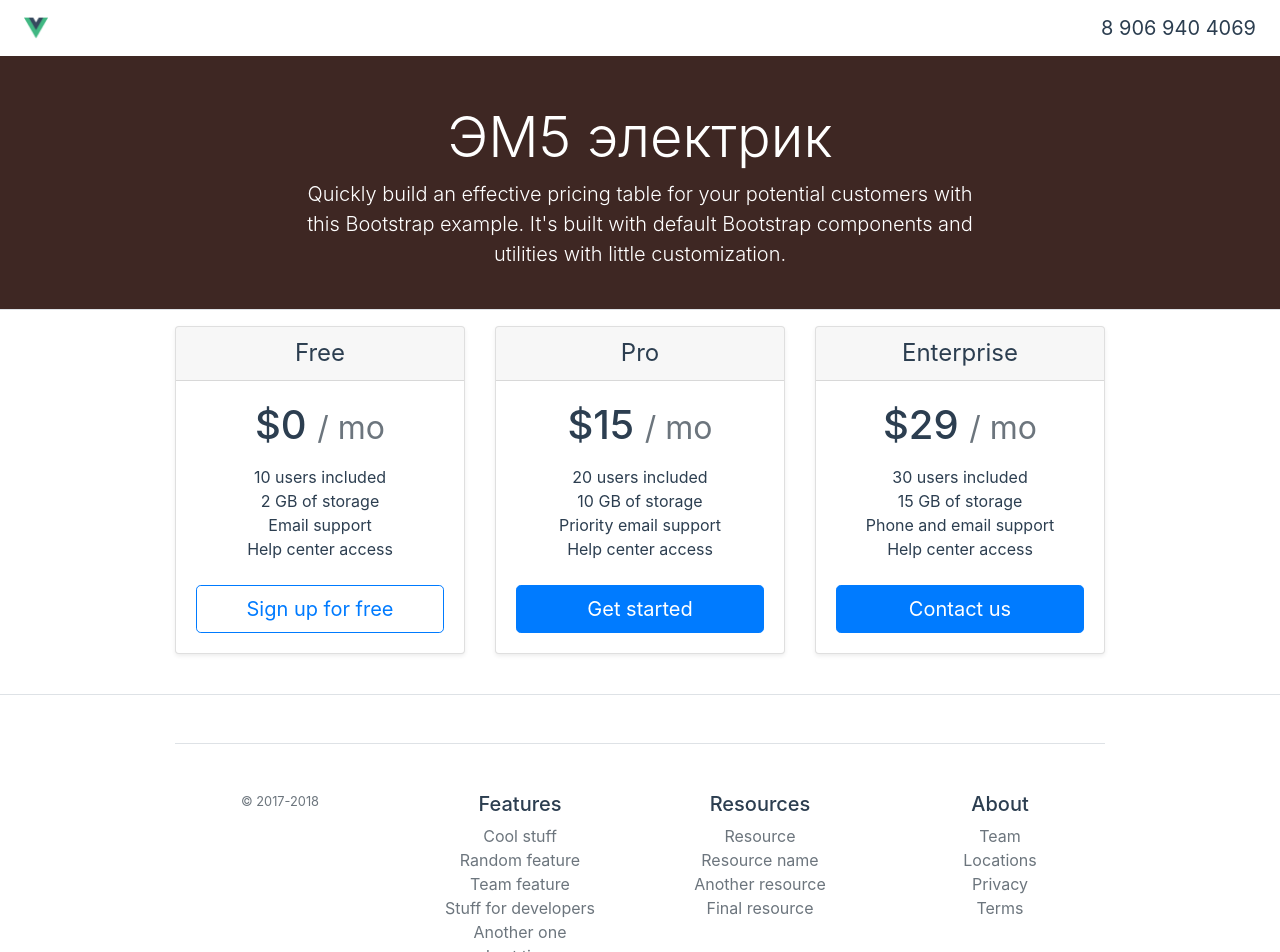
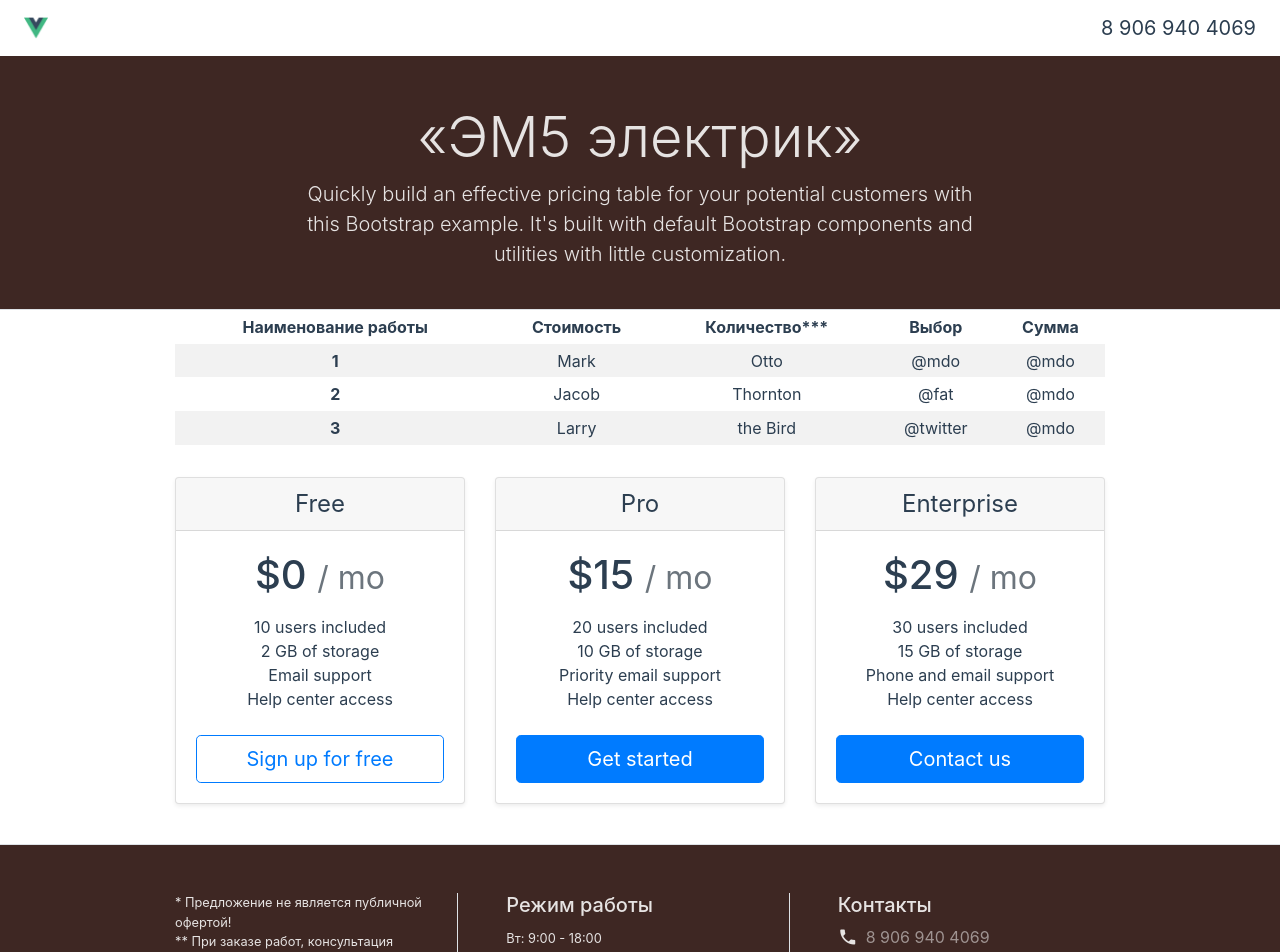
Before and after one commit to mccrush/em5, a Vue app: page / in a window 1280 px wide. Shown: the top 952 px of the page. Built offline with nearby package versions, Linux system fonts and the light colour scheme.

Commit message:
Добавляет таблицу в калькулятор

```diff
--- a/public/index.html
+++ b/public/index.html
@@ -9,6 +9,7 @@
   <title>em5.loc</title>
   <link rel="stylesheet" href="https://stackpath.bootstrapcdn.com/bootstrap/4.1.3/css/bootstrap.min.css" integrity="sha384-MCw98/SFnGE8fJT3GXwEOngsV7Zt27NXFoaoApmYm81iuXoPkFOJwJ8ERdknLPMO"
     crossorigin="anonymous">
+  <link href="https://fonts.googleapis.com/icon?family=Material+Icons" rel="stylesheet">
 </head>
 
 <body>
--- a/src/components/Calc.vue
+++ b/src/components/Calc.vue
@@ -2,7 +2,41 @@
   <div id="calc" class="border-bottom">
 
     <div class="container">
-      <div class="card-deck mb-3 pt-3 text-center">
+        <table class="table table-striped table-borderless table-sm">
+          <thead>
+            <tr>
+              <th scope="col-4">Наименование работы</th>
+              <th scope="col-2">Стоимость</th>
+              <th scope="col-2">Количество***</th>
+              <th scope="col-2">Выбор</th>
+              <th scope="col-2">Сумма</th>
+            </tr>
+          </thead>
+          <tbody>
+            <tr>
+              <th scope="row">1</th>
+              <td >Mark</td>
+              <td>Otto</td>
+              <td>@mdo</td>
+              <td>@mdo</td>
+            </tr>
+            <tr>
+              <th scope="row">2</th>
+              <td>Jacob</td>
+              <td>Thornton</td>
+              <td>@fat</td>
+              <td>@mdo</td>
+            </tr>
+            <tr>
+              <th scope="row">3</th>
+              <td>Larry</td>
+              <td>the Bird</td>
+              <td>@twitter</td>
+              <td>@mdo</td>
+            </tr>
+          </tbody>
+        </table>
+        <div class="card-deck mb-3 pt-3">
         <div class="card mb-4 shadow-sm">
           <div class="card-header">
             <h4 class="my-0 font-weight-normal">Free</h4>
--- a/src/components/Footer.vue
+++ b/src/components/Footer.vue
@@ -2,40 +2,38 @@
   <div id="footer">
 
     <div class="container">
-      <footer class="pt-4 my-md-5 pt-md-5 border-top">
+      <footer class="pt-4 pt-md-5">
         <div class="row">
-          <div class="col-12 col-md">
+           <div class="col-4 col-md border-right text-left">
             <!-- <img class="mb-2" src="../../assets/brand/bootstrap-solid.svg" alt="" width="24" height="24"> -->
-            <small class="d-block mb-3 text-muted">© 2017-2018</small>
+            <small class="d-block mb-3">* Предложение не является публичной офертой!<br>
+            ** При заказе работ, консультация осуществляется бесплатно.<br>
+            *** Каждая следующая точка на 50 рублей дешевле суммы предыдущих.
+            </small>
           </div>
-          <div class="col-6 col-md">
-            <h5>Features</h5>
-            <ul class="list-unstyled text-small">
-              <li><a class="text-muted" href="#">Cool stuff</a></li>
-              <li><a class="text-muted" href="#">Random feature</a></li>
-              <li><a class="text-muted" href="#">Team feature</a></li>
-              <li><a class="text-muted" href="#">Stuff for developers</a></li>
-              <li><a class="text-muted" href="#">Another one</a></li>
-              <li><a class="text-muted" href="#">Last time</a></li>
+          <div class="col-4 col-md border-right text-left pl-5">
+            <h5>Режим работы</h5>
+            <ul class="list-unstyled">
+              <li><small>Вт: 9:00 - 18:00</small></li>
+              <li><small>Ср: 9:00 - 18:00</small></li>
+              <li><small>Чт: 9:00 - 18:00</small></li>
+              <li><small>Пт: 9:00 - 18:00</small></li>
+              <li><small>Сб: 10:00 - 15:00</small></li>
             </ul>
           </div>
-          <div class="col-6 col-md">
-            <h5>Resources</h5>
-            <ul class="list-unstyled text-small">
-              <li><a class="text-muted" href="#">Resource</a></li>
-              <li><a class="text-muted" href="#">Resource name</a></li>
-              <li><a class="text-muted" href="#">Another resource</a></li>
-              <li><a class="text-muted" href="#">Final resource</a></li>
+          <div class="col-4 col-md text-left pl-5">
+            <h5>Контакты</h5>
+            <ul class="list-unstyled">
+              <li class="d-flex align-items-center"><i class="material-icons">phone</i><a class="text-white-50 ml-2" href="tel:+79069404069">8 906 940 4069</a></li>
+              <li class="d-flex align-items-center"><i class="material-icons">language</i> <a class="text-white-50 ml-2" href="http://em5electric.ru" target="_self">em5electric.ru</a></li>
+              <li class="d-flex align-items-center"><i class="material-icons">open_in_new</i> <a class="text-white-50 ml-2" href="http://vk.com/em5electric" target="_blank">vk.com/em5electric</a></li>
+              <li class="d-flex align-items-center"><i class="material-icons">mail_outline</i><a class="text-white-50 ml-2" href="mailto:support@em5electric.ru?subject=Вопрос электрику">support@em5electric.ru</a></li>
             </ul>
           </div>
-          <div class="col-6 col-md">
-            <h5>About</h5>
-            <ul class="list-unstyled text-small">
-              <li><a class="text-muted" href="#">Team</a></li>
-              <li><a class="text-muted" href="#">Locations</a></li>
-              <li><a class="text-muted" href="#">Privacy</a></li>
-              <li><a class="text-muted" href="#">Terms</a></li>
-            </ul>
+        </div>
+        <div class="row">
+          <div class="col-12">
+            <small class="d-block mb-3 mt-4">2018 © «ЭМ5 электрик»</small>
           </div>
         </div>
       </footer>
@@ -58,4 +56,14 @@ export default {
 .container {
   max-width: 960px;
 }
+
+#footer {
+  color: rgba(255, 255, 255, 0.87);
+  background-color: #3e2723;
+  /*background-image: url('../assets/bg2.png');*/
+}
+
+.material-icons {
+  font-size: 20px;
+}
 </style>
--- a/src/components/Hellow.vue
+++ b/src/components/Hellow.vue
@@ -2,7 +2,7 @@
   <div id="hello" class="border-bottom">
 
     <div class="pricing-header px-3 py-3 pt-md-5 pb-md-4 mx-auto text-center">
-      <h1 class="display-4">ЭМ5 электрик</h1>
+      <h1 class="display-4">«ЭМ5 электрик»</h1>
       <p class="lead">Quickly build an effective pricing table for your potential customers with this Bootstrap example. It's built with default Bootstrap components and utilities with little customization.</p>
     </div>
 
@@ -21,7 +21,7 @@ export default {
 <!-- Add "scoped" attribute to limit CSS to this component only -->
 <style scoped>
 #hello {
-  color: #fff;
+  color: rgba(255, 255, 255, 0.87);
   background-color: #3e2723;
   /*background-image: url('../assets/bg2.png');*/
 }
```
